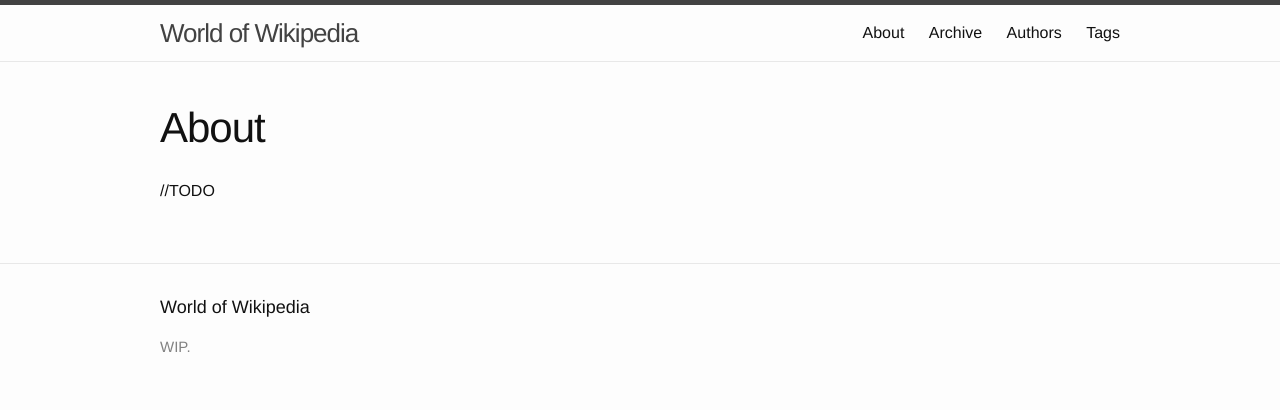
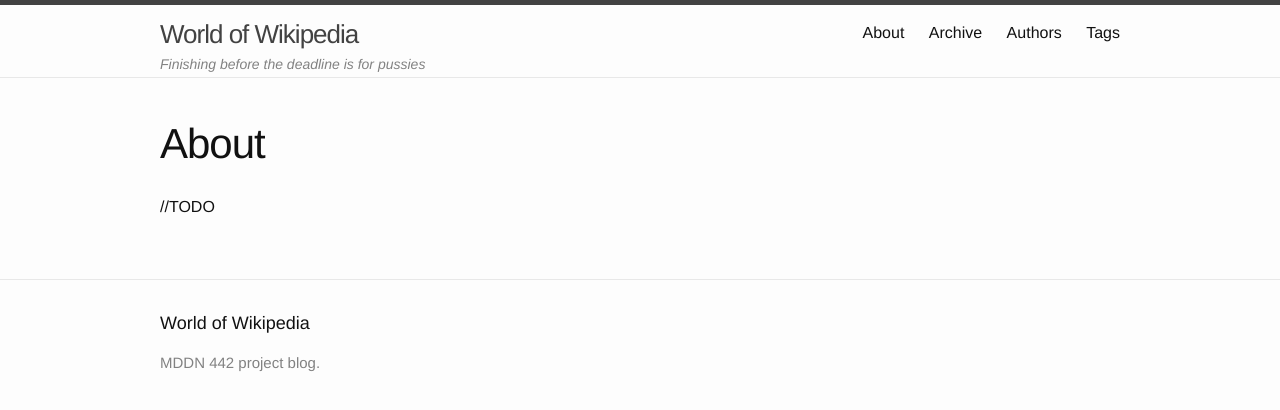
Before and after one commit to JJscott/World-of-Wikipedia, a Jekyll site: the page built from about.md, in a window 1280 px wide. Shown: the top 410 px of the page. Built offline with Jekyll 4.4.1, drawn with Linux system fonts in a browser that asks for light colours.

Commit message:
added site tagline

```diff
--- a/_config.yml
+++ b/_config.yml
@@ -1,8 +1,9 @@
 # Site settings
 title: World of Wikipedia
+tagline: Finishing before the deadline is for pussies
 email: joshua.scott.132@gmail.com
 description: >
-  WIP.
+  MDDN 442 project blog.
 baseurl: /World-of-Wikipedia
 url: http://jjscott.github.io/World-of-Wikipedia
 github_username: JJScott
--- a/_includes/header.html
+++ b/_includes/header.html
@@ -2,7 +2,10 @@
 
   <div class="wrapper">
 
+    <div class="site-title-div">
     <a class="site-title" href="{{ site.baseurl }}/">{{ site.title }}</a>
+	<p class="site-tagline">{{ site.tagline }}</p>
+	</div>
 
     <nav class="site-nav">
       <a href="#" class="menu-icon">
--- a/_sass/_layout.scss
+++ b/_sass/_layout.scss
@@ -4,18 +4,23 @@
 .site-header {
     border-top: 5px solid $grey-color-dark;
     border-bottom: 1px solid $grey-color-light;
-    min-height: 56px;
+    //min-height: 56px;
 
     // Positioning context for the mobile navigation icon
-    position: relative;
+    //position: relative;
+}
+
+.site-title-div {
+	margin-top: 10px;
+	float: left;
 }
 
 .site-title {
     font-size: 26px;
-    line-height: 56px;
+	margin-top: 0;
+    //line-height: 56px;
     letter-spacing: -1px;
     margin-bottom: 0;
-    float: left;
 
     &,
     &:visited {
@@ -23,15 +28,16 @@
     }
 }
 
-.site-subtitle {
-    font-size: 16px;
-    margin-bottom: 0;
-    float: left;
+.site-tagline {
+    font-size: 14px;
+	margin-top: 0;
+    margin-bottom: 2px;
 	color: $grey-color;
+	font-style: italic;
 }
 
 .site-nav {
-    float: right;
+	float: right;
     line-height: 56px;
 
     .menu-icon {
```
